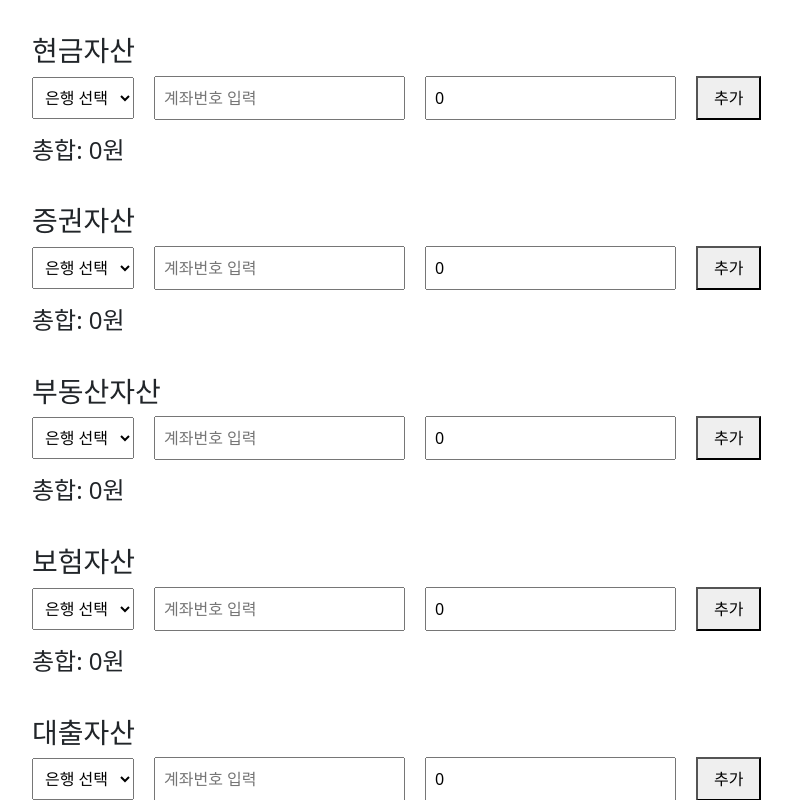
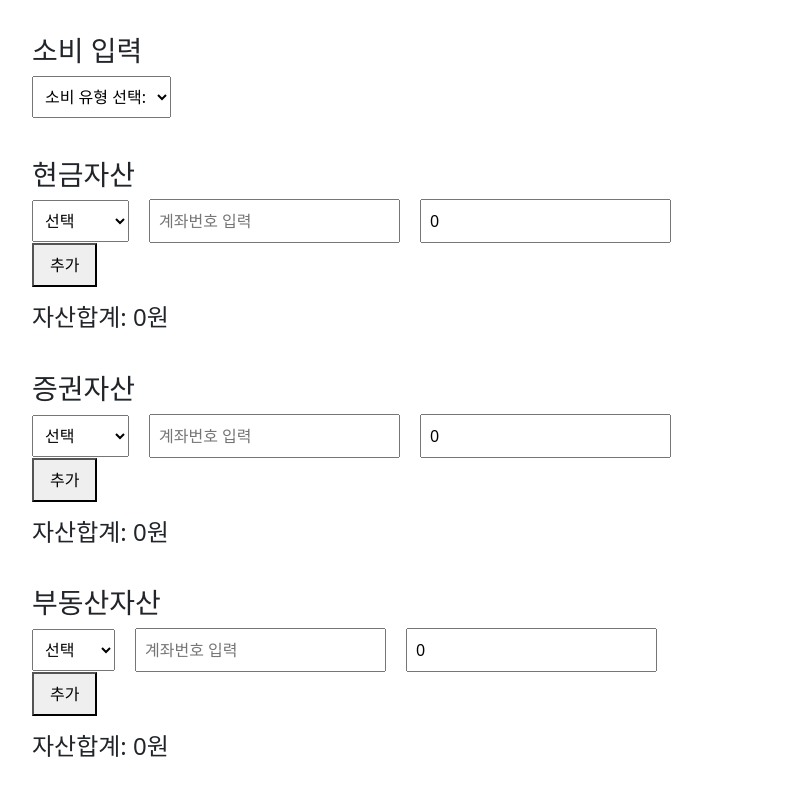
Before and after one commit to p10-1/solo-frontend, a Vue app: page /mypage in a window 1280 px wide. Shown: the part 1340-2140 px from the top of the page, without its empty margins (66-858 px from the left). Built offline with nearby package versions, Linux system fonts and the light colour scheme.

Commit message:
Feat: myasset.vue insert기능 구현

```diff
--- a/src/components/MyPage/MyAsset.vue
+++ b/src/components/MyPage/MyAsset.vue
@@ -1,28 +1,48 @@
 <template>
   <div class="asset-manager">
+
+      <!-- 소비 입력 폼 -->
+      <div class="consume-section">
+          <h3>소비 입력</h3>
+          <select v-model="ConsumeType">
+              <option disabled value="">소비 유형 선택:</option>
+              <option value="유형1">유형1</option>
+              <option value="유형2">유형2</option>
+              <option value="유형3">유형3</option>
+              <option value="유형4">유형4</option>
+          </select>
+      </div>
+
       <div class="asset-section" v-for="(assets, type) in assetTypes" :key="type">
+          <!-- assetType명 뜨게하기 -->
           <h3>{{ type }}</h3>
-      <div class="input-row">
-        <select v-model="newAsset[type].bank">
-          <option disabled value="">은행 선택</option>
-          <option v-for="bank in banks" :key="bank" :value="bank">{{ bank }}</option>
+          <!-- newAssets순회하면서 새로운 입력폼 생성 -->
+          <div v-for="(asset, index) in newAssets[type]" :key="index" class="input-row">
+              <select v-model="asset.bank">
+                  <option disabled value="">선택</option>
+                  <option v-for="bank in banks[type]" :key="bank" :value="bank">{{ bank }}</option>
               </select>
-        <input v-model="newAsset[type].accountNumber" placeholder="계좌번호 입력" />
-        <input type="number" v-model.number="newAsset[type].amount" placeholder="금액 입력" />
+              <input v-model="asset.accountNumber" placeholder="계좌번호 입력" />
+              <input type="number" v-model.number="asset.amount" placeholder="금액 입력" />
+              <button v-if="newAssets[type].length > 1 && index === newAssets[type].length - 1"
+                  @click="removeNewAsset(type, index)">삭제</button>
+          </div>
           <button @click="addAsset(type)">추가</button>
-      </div>
           <ul>
               <li v-for="(asset, index) in assets" :key="index">
                   {{ asset.bank }} - {{ asset.accountNumber }}: {{ asset.amount.toLocaleString() }}원
-          <button @click="removeAsset(type, index)">삭제</button>
               </li>
           </ul>
-      <h4>총합: {{ totalAmount(assets) }}원</h4>
+          <h4>자산합계: {{ TotalAmount(type) }}원</h4>
       </div>
+
+      <button @click="submitAllAssets">자산 입력완료</button>
   </div>
 </template>
 
 <script>
+import axios from 'axios';
+
 export default {
   data() {
       return {
@@ -30,44 +50,83 @@ export default {
               현금자산: [],
               증권자산: [],
               부동산자산: [],
-        보험자산: [],
-        대출자산: []
+              예적금자산: []
           },
-      newAsset: {
-        현금자산: { bank: '', accountNumber: '', amount: 0 },
-        증권자산: { bank: '', accountNumber: '', amount: 0 },
-        부동산자산: { bank: '', accountNumber: '', amount: 0 },
-        보험자산: { bank: '', accountNumber: '', amount: 0 },
-        대출자산: { bank: '', accountNumber: '', amount: 0 }
+          newAssets: {
+              현금자산: [{ bank: '', accountNumber: '', amount: 0 }],
+              증권자산: [{ bank: '', accountNumber: '', amount: 0 }],
+              부동산자산: [{ bank: '', accountNumber: '', amount: 0 }],
+              예적금자산: [{ bank: '', accountNumber: '', amount: 0 }]
           },
-      banks: ['국민은행', '우리은행', '신한은행', '하나은행']
+          banks: {
+              현금자산: ['국민은행', '우리은행', '신한은행', '하나은행'],
+              증권자산: ['KB증권', '우리증권','신한증권', '하나증권'],
+              부동산자산: ['아파트', '대지'],
+              예적금자산: ['농협', '신협','국민은행']
+          },
+          ConsumeType: ''
       }
   },
   methods: {
+      //입력 폼 추가
       addAsset(type) {
-      if (
-        this.newAsset[type].bank &&
-        this.newAsset[type].accountNumber &&
-        this.newAsset[type].amount
-      ) {
-        this.assetTypes[type].push({ ...this.newAsset[type] })
-        this.newAsset[type].bank = ''
-        this.newAsset[type].accountNumber = ''
-        this.newAsset[type].amount = 0
+          this.newAssets[type].push({ bank: '', accountNumber: '', amount: 0 });
+      },
+
+      // 입력 폼 삭제
+      removeNewAsset(type, index) {
+          this.newAssets[type].splice(index, 1);
+      },
+      TotalAmount(type) {
+          if (!this.newAssets[type]) {
+              return 0; // newAssets[type]가 존재하지 않는 경우 0 반환
           }
+
+          const newAssetsTotal = this.newAssets[type].reduce((sum, asset) => sum + (asset.amount || 0), 0);
+
+          if (!this.assetTypes[type]) {
+              return newAssetsTotal.toLocaleString(); // assetTypes[type]가 존재하지 않는 경우 newAssetsTotal만 반환
+          }
+
+          const existingAssetsTotal = this.assetTypes[type].reduce((sum, asset) => sum + asset.amount, 0);
+
+          return (newAssetsTotal + existingAssetsTotal).toLocaleString();
       },
-    removeAsset(type, index) {
-      this.assetTypes[type].splice(index, 1)
-    },
-    totalAmount(assets) {
-      return assets.reduce((sum, asset) => sum + asset.amount, 0).toLocaleString()
+      async submitAllAssets() {
+    // 전송할 데이터 구조
+    const dataToSubmit = {
+        consumeType: this.ConsumeType,
+        assets: {}
+    };
+
+    // 자산 유형에서 amount만 가져오기
+    for (const type in this.newAssets) {
+        dataToSubmit.assets[type] = this.newAssets[type].map(asset => ({
+            amount: asset.amount
+        }));
     }
+
+    try {
+        const response = await axios.post('/api/mypage/insertAsset', dataToSubmit, { withCredentials: true });
+        console.log('서버 응답:', response.data);
+        alert('자산과 소비 데이터가 성공적으로 저장되었습니다.');
+    } catch (error) {
+        console.error('서버 요청 실패:', error);
+        alert('자산과 소비 데이터 저장 실패. 다시 시도해 주세요.');
+    }
+}
+
   }
 }
 </script>
 
 <style scoped>
 .asset-manager .asset-section {
+  margin-bottom: 40px;
+}
+
+.consume-section {
+  margin-top: 20px;
   margin-bottom: 40px;
 }
 
--- a/src/components/layout/menu/AccountMenuItem.vue
+++ b/src/components/layout/menu/AccountMenuItem.vue
@@ -3,7 +3,7 @@ defineProps({ username: String })
 </script>
 <template>
   <li class="nav-item">
-    <router-link class="nav-link" to="/auth/mypage">
+    <router-link class="nav-link" to="/mypage">
       <i class="fa-solid fa-user"></i>
       {{ username }}
     </router-link>
--- a/src/stores/authStore.js
+++ b/src/stores/authStore.js
@@ -3,14 +3,16 @@ import { defineStore } from 'pinia'
 
 export const useAuthStore = defineStore('auth', {
   state: () => ({
-    userInfo: null
+    userInfo: JSON.parse(sessionStorage.getItem('userInfo')) || null // 세션 스토리지에서 사용자 정보 로드
   }),
   actions: {
     setUserInfo(user) {
       this.userInfo = user
+      sessionStorage.setItem('userInfo', JSON.stringify(user)) // 세션 스토리지에 저장
     },
     clearUserInfo() {
       this.userInfo = null
+      sessionStorage.removeItem('userInfo') // 세션 스토리지에서 제거
     }
   },
   getters: {
```
Lines whose indentation alone changed are shown as unchanged.
